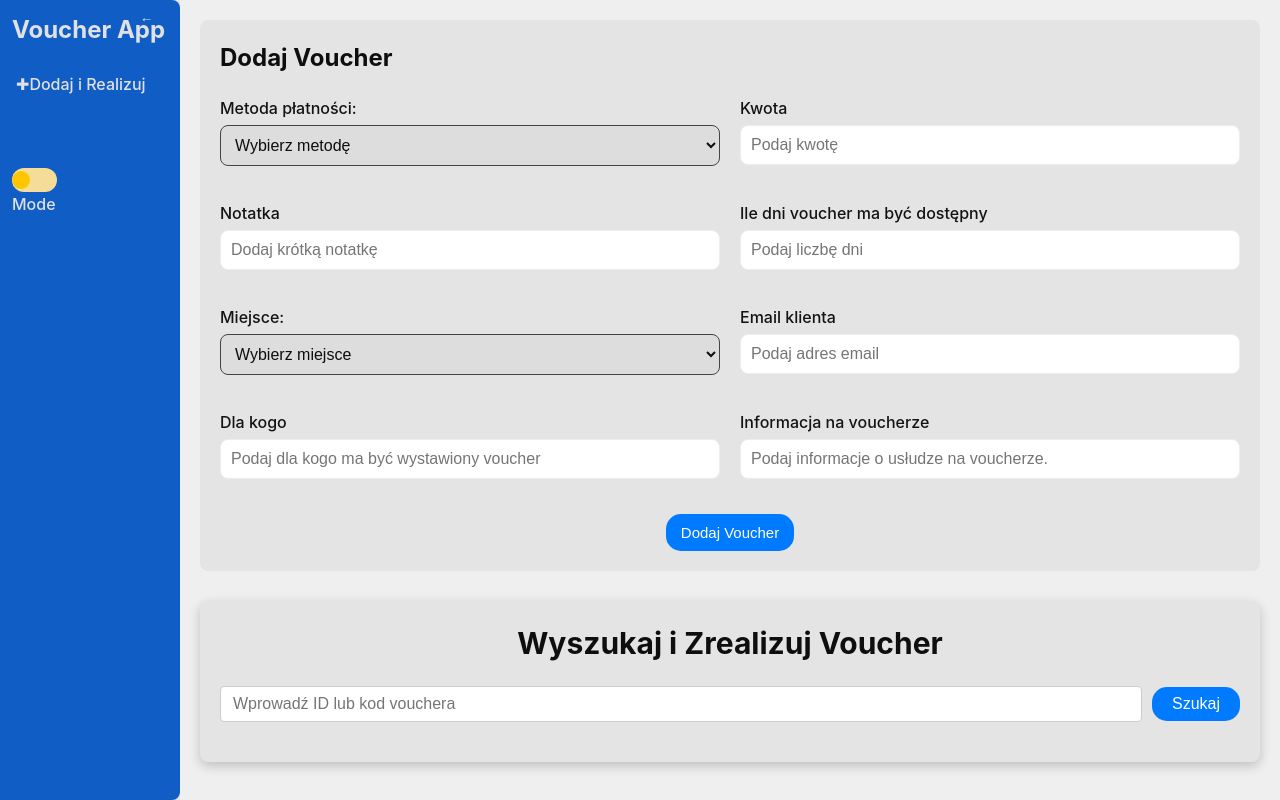
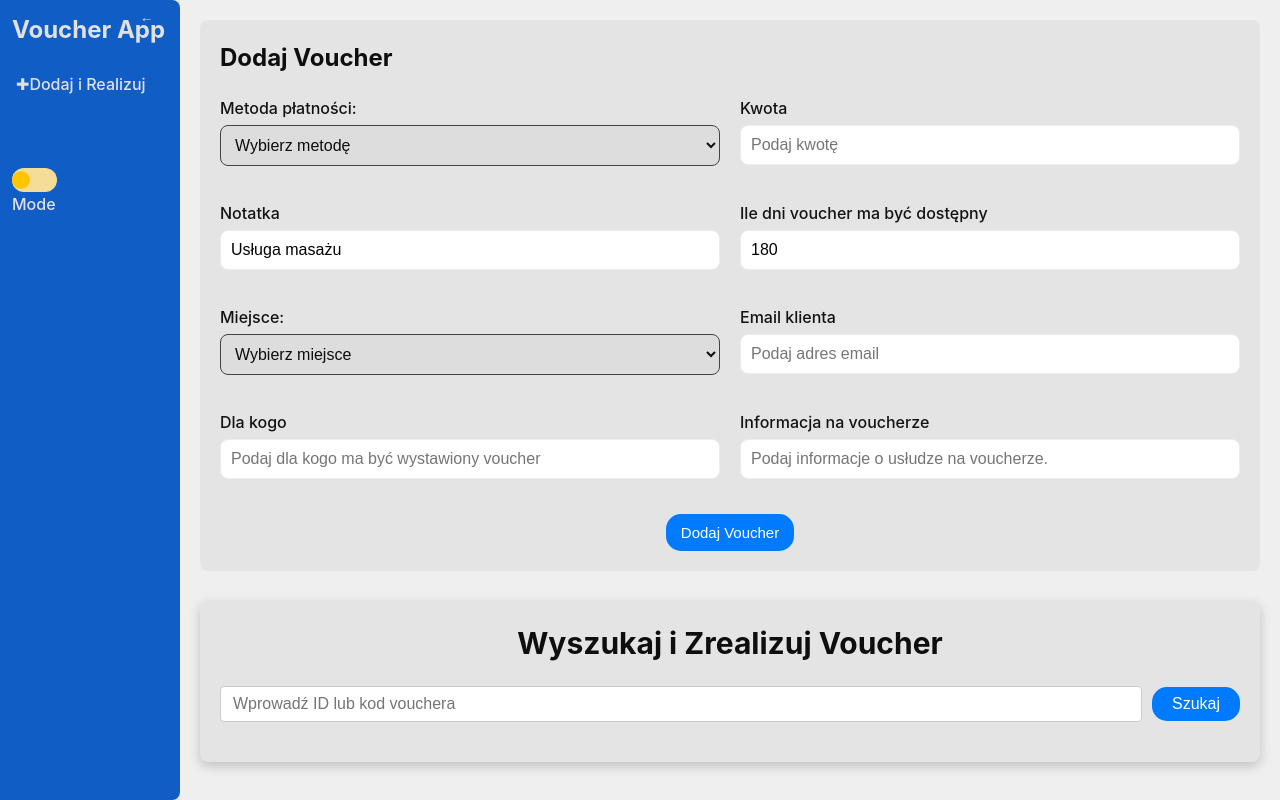
Before and after one commit to CzaroAmaro/voucher-app-front-thairai, a React (Vite) app: page /add-realize in a window 1280 px wide. Built offline with nearby package versions, Linux system fonts and the light colour scheme.

Commit message:
paginacja i nowy salon

```diff
--- a/src/components/AddRealizeVoucher/AddRealizeVoucher.tsx
+++ b/src/components/AddRealizeVoucher/AddRealizeVoucher.tsx
@@ -17,8 +17,8 @@ interface AddRealizeVoucherProps {
 const AddRealizeVoucher: React.FC<AddRealizeVoucherProps> = ({ onUpdate }) => {
     const [paymentMethod, setPaymentMethod] = useState<string>("");
     const [amount, setAmount] = useState<number>(0);
-    const [note, setNote] = useState<string>("");
-    const [howManyDaysAvailable, setHowManyDaysAvailable] = useState<number>(0);
+    const [note, setNote] = useState<string>("Usługa masażu");
+    const [howManyDaysAvailable, setHowManyDaysAvailable] = useState<number>(180);
     const [email, setEmail] = useState<string>("");
     const [userName, setUserName] = useState("");
     const [place, setPlace] = useState<string>("");
@@ -69,8 +69,8 @@ const AddRealizeVoucher: React.FC<AddRealizeVoucherProps> = ({ onUpdate }) => {
             }
             setPaymentMethod("");
             setAmount(0);
-            setNote("");
-            setHowManyDaysAvailable(0);
+            setNote("Usługa masażu");
+            setHowManyDaysAvailable(180);
             setEmail("");
             setUserName("");
             setVoucherNote("");
@@ -214,6 +214,7 @@ const AddRealizeVoucher: React.FC<AddRealizeVoucherProps> = ({ onUpdate }) => {
                         >
                             <option value="">Wybierz miejsce</option>
                             <option value="Ostrołęka">Ostrołęka</option>
+                            <option value="Ostrołęka-2">Ostrołęka-2</option>
                             <option value="Mława">Mława</option>
                         </select>
                     </div>
--- a/src/components/AddVoucher/AddVoucher.tsx
+++ b/src/components/AddVoucher/AddVoucher.tsx
@@ -7,8 +7,8 @@ import "./AddVoucher.css";
 const AddVoucher: React.FC = () => {
     const [paymentMethod, setPaymentMethod] = useState("");
     const [amount, setAmount] = useState<number>(0);
-    const [note, setNote] = useState("");
-    const [howManyDaysAvailable, setHowManyDaysAvailable] = useState<number>(0);
+    const [note, setNote] = useState("Usługa masażu");
+    const [howManyDaysAvailable, setHowManyDaysAvailable] = useState<number>(180);
     const [place, setPlace] = useState<string>("");
     const [email, setEmail] = useState("");
     const [userName, setUserName] = useState("");
@@ -54,8 +54,8 @@ const AddVoucher: React.FC = () => {
             }
             setPaymentMethod("");
             setAmount(0);
-            setNote("");
-            setHowManyDaysAvailable(0);
+            setNote("Usługa masażu");
+            setHowManyDaysAvailable(180);
             setEmail("");
             setUserName("");
             setVoucherNote("");
@@ -132,6 +132,7 @@ const AddVoucher: React.FC = () => {
                     >
                         <option value="">Wybierz miejsce</option>
                         <option value="Ostrołęka">Ostrołęka</option>
+                        <option value="Ostrołęka-2">Ostrołęka-2</option>
                         <option value="Mława">Mława</option>
                     </select>
                 </div>
--- a/src/components/voucherList/VoucherList.css
+++ b/src/components/voucherList/VoucherList.css
@@ -92,10 +92,9 @@
 }
 
 .table-container tbody tr.realized {
-    background-color: #f46666; /* lekko czerwony */
+    background-color: #f46666;
 }
 
-/* Opcjonalnie: modyfikacja efektu hover dla wierszy z klasą realized */
 .table-container tbody tr.realized:hover {
     background-color: #fd3737;
 }
--- a/src/components/voucherList/VoucherList.tsx
+++ b/src/components/voucherList/VoucherList.tsx
@@ -6,41 +6,37 @@ import VoucherSort from "../VoucherSort/VoucherSort";
 import VoucherModal from "../VoucherModal/VoucherModal";
 
 const VouchersList: React.FC = () => {
-    // --- ZMIANA: Przechowujemy wszystkie vouchery w oddzielnym stanie ---
     const [allVouchers, setAllVouchers] = useState<Voucher[]>([]);
     const [loading, setLoading] = useState(true);
     const [error, setError] = useState<string | null>(null);
 
-    // --- ZMIANA: Domyślne sortowanie od najnowszych (desc) po ID ---
     const [sortColumn, setSortColumn] = useState<string>("id");
     const [sortDirection, setSortDirection] = useState<"asc" | "desc">("desc");
 
     const [selectedVoucher, setSelectedVoucher] = useState<Voucher | null>(null);
     const [searchTerm, setSearchTerm] = useState<string>("");
 
-    // --- NOWOŚĆ: Stan dla paginacji ---
     const [currentPage, setCurrentPage] = useState(1);
-    const [itemsPerPage] = useState(100); // Możesz zmienić tę wartość
+    const [itemsPerPage] = useState(100);
 
     useEffect(() => {
-        loadVouchers();
+        loadVouchers()
     }, []);
 
     const loadVouchers = async () => {
-        setLoading(true);
+        setLoading(true)
         try {
-            const response = await getVouchers();
+            const response = await getVouchers()
             setAllVouchers(response.data); // Ustawiamy główną listę
-            setError(null);
+            setError(null)
         } catch (err) {
-            setError("Nie udało się pobrać voucherów");
-            console.error("Błąd:", err);
+            setError("Nie udało się pobrać voucherów")
+            console.error("Błąd:", err)
         } finally {
-            setLoading(false);
+            setLoading(false)
         }
     };
 
-    // --- ZMIANA: Logika sortowania przeniesiona do useMemo dla optymalizacji ---
     const sortedVouchers = useMemo(() => {
         return [...allVouchers].sort((a, b) => {
             const aValue = a[sortColumn as keyof Voucher];
@@ -55,7 +51,6 @@ const VouchersList: React.FC = () => {
         });
     }, [allVouchers, sortColumn, sortDirection]);
 
-    // --- NOWOŚĆ: Logika wycinania voucherów dla bieżącej strony ---
     const currentVouchers = useMemo(() => {
         const indexOfLastItem = currentPage * itemsPerPage;
         const indexOfFirstItem = indexOfLastItem - itemsPerPage;
@@ -80,11 +75,11 @@ const VouchersList: React.FC = () => {
                 response = await getVoucherByPartOfCode(searchTerm);
                 setAllVouchers(response.data);
             }
-            setCurrentPage(1); // Resetuj do pierwszej strony po wyszukiwaniu
+            setCurrentPage(1);
             setError(null);
         } catch (err) {
             setError("Voucher o podanym kryterium nie został znaleziony");
-            setAllVouchers([]); // Wyczyść wyniki w razie błędu
+            setAllVouchers([])
             console.error("Błąd wyszukiwania:", err);
         } finally {
             setLoading(false);
@@ -106,20 +101,19 @@ const VouchersList: React.FC = () => {
     };
 
     const updateVoucher = (updatedVoucher: Voucher) => {
-        setAllVouchers((prev) => // Aktualizuj główną listę
+        setAllVouchers((prev) =>
             prev.map((v) =>
                 v.voucherCode === updatedVoucher.voucherCode ? updatedVoucher : v
             )
         );
     };
 
-    // --- ZMIANA: handleSort teraz tylko zmienia stan, resztę robi useMemo ---
     const handleSort = (column: string) => {
         const isAsc = sortColumn === column && sortDirection === "asc";
         const newDirection = isAsc ? "desc" : "asc";
         setSortDirection(newDirection);
         setSortColumn(column);
-        setCurrentPage(1); // Zawsze wracaj do pierwszej strony po zmianie sortowania
+        setCurrentPage(1);
     };
 
     if (loading) return <p>Ładowanie danych...</p>;
@@ -129,7 +123,6 @@ const VouchersList: React.FC = () => {
         <div className="vouchers-container">
             <h2 className="heading">Lista Voucherów</h2>
             <form onSubmit={handleSearch} className="search-form">
-                {/* ... (formularz bez zmian) ... */}
                 <input
                     id="search"
                     type="text"
@@ -146,7 +139,6 @@ const VouchersList: React.FC = () => {
                 <table className="table-container">
                     <thead>
                     <tr>
-                        {/* ... (nagłówki tabeli bez zmian) ... */}
                         <VoucherSort column="id" label="ID" sortColumn={sortColumn} sortDirection={sortDirection} onSort={handleSort} />
                         <VoucherSort column="voucherCode" label="Kod vouchera" sortColumn={sortColumn} sortDirection={sortDirection} onSort={handleSort} />
                         <VoucherSort column="saleDate" label="Data sprzedaży" sortColumn={sortColumn} sortDirection={sortDirection} onSort={handleSort} />
@@ -161,7 +153,6 @@ const VouchersList: React.FC = () => {
                     </tr>
                     </thead>
                     <tbody>
-                    {/* --- ZMIANA: Mapujemy po `currentVouchers` zamiast po wszystkich --- */}
                     {currentVouchers.map((voucher) => (
                         <tr
                             key={voucher.voucherCode}
@@ -185,8 +176,7 @@ const VouchersList: React.FC = () => {
                 </table>
             </div>
 
-            {/* --- NOWOŚĆ: Komponent paginacji --- */}
-            <div className="pagination-controls">
+            <div className="modal-buttons">
                 <button onClick={() => setCurrentPage(p => Math.max(p - 1, 1))} disabled={currentPage === 1}>
                     Poprzednia
                 </button>
```
